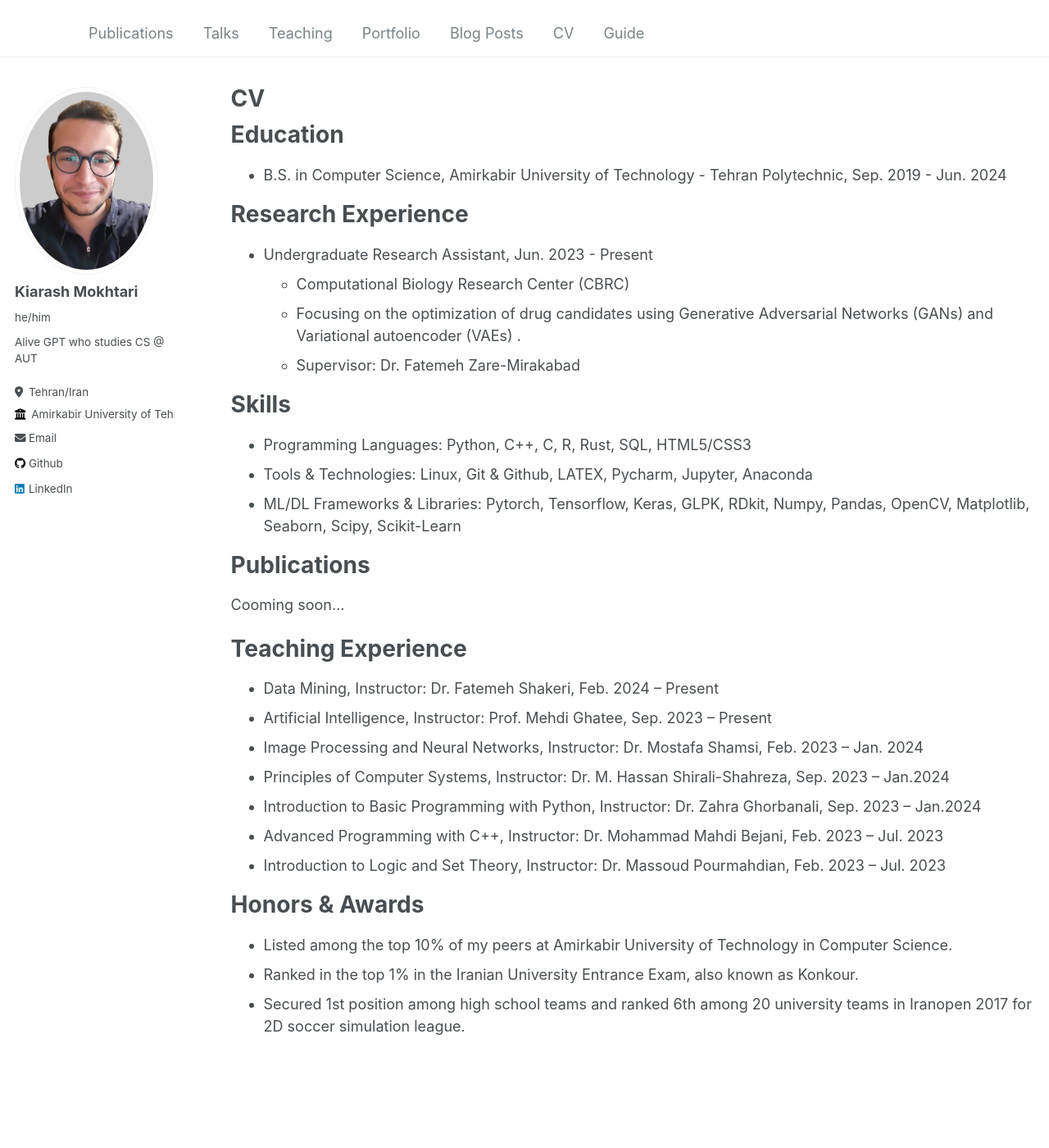
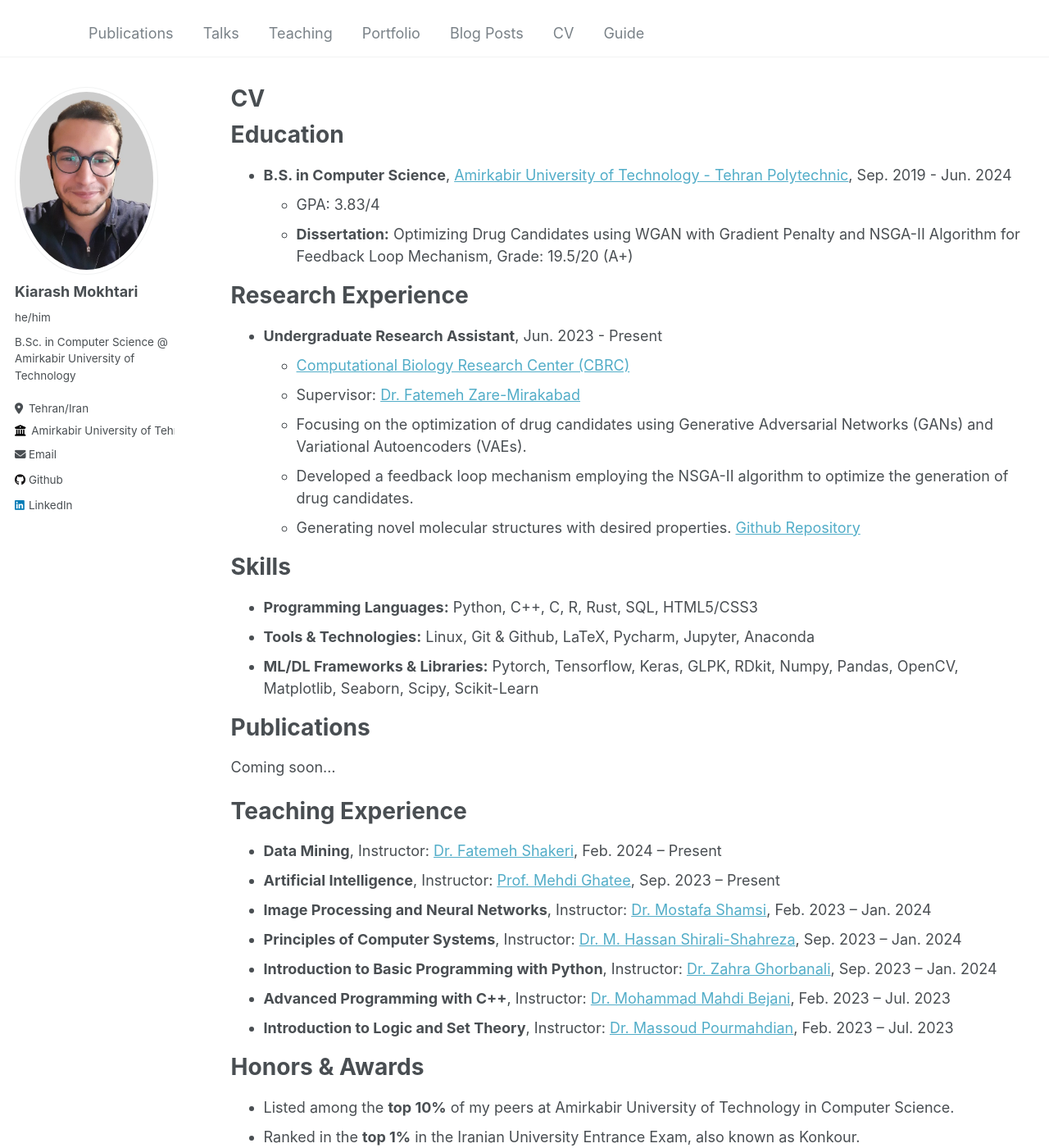
Before and after one commit to Kiarashmo/Kiarashmo.github.io, a Jekyll site: the page built from _pages/cv.md, in a window 1280 px wide and 1400 px high. Shown: the whole window at 82% size. Built offline with Jekyll 4.4.1, drawn with Linux system fonts in a browser that asks for light colours; some of the changed text lies outside the part shown.

Commit message:
updated the cv section

```diff
--- a/_config.yml
+++ b/_config.yml
@@ -24,7 +24,7 @@ author:
   avatar           : "kiarashProfile.jpg"
   name             : "Kiarash Mokhtari"
   pronouns         : "he/him"
-  bio              : "Alive GPT who studies CS @ AUT"
+  bio              : "B.Sc. in Computer Science @ Amirkabir University of Technology"
   location         : "Tehran/Iran"
   employer         : "Amirkabir University of Tehran (Tehran Polytechnic)"
   uri              : # URL
--- a/_pages/cv.md
+++ b/_pages/cv.md
@@ -9,40 +9,43 @@ redirect_from:
 
 {% include base_path %}
 
-Education
-======
-* B.S. in Computer Science, Amirkabir University of Technology - Tehran Polytechnic, Sep. 2019 - Jun. 2024
+# Education
 
-Research Experience
-======
-* Undergraduate Research Assistant, Jun. 2023 - Present
-  * Computational Biology Research Center (CBRC)
-  * Focusing on the optimization of drug candidates using Generative Adversarial Networks (GANs) and Variational autoencoder (VAEs) .
-  * Supervisor: Dr. Fatemeh Zare-Mirakabad
+* **B.S. in Computer Science**, [Amirkabir University of Technology - Tehran Polytechnic](https://aut.ac.ir/en), Sep. 2019 - Jun. 2024
+  * GPA: 3.83/4
+  * **Dissertation:** Optimizing Drug Candidates using WGAN with Gradient Penalty and NSGA-II Algorithm for Feedback Loop Mechanism, Grade: 19.5/20 (A+)
 
-Skills
-======
-* Programming Languages: Python, C++, C, R, Rust, SQL, HTML5/CSS3
-* Tools & Technologies: Linux, Git & Github, LATEX, Pycharm, Jupyter, Anaconda
-* ML/DL Frameworks & Libraries: Pytorch, Tensorflow, Keras, GLPK, RDkit, Numpy, Pandas, OpenCV, Matplotlib,
-Seaborn, Scipy, Scikit-Learn
+# Research Experience
 
-Publications
-======
-  Cooming soon...
+* **Undergraduate Research Assistant**, Jun. 2023 - Present
+  * [Computational Biology Research Center (CBRC)](http://bioinformatics.aut.ac.ir/)
+  * Supervisor: [Dr. Fatemeh Zare-Mirakabad](https://scholar.google.com/citations?user=0rwrLKkAAAAJ)
+  * Focusing on the optimization of drug candidates using Generative Adversarial Networks (GANs) and Variational Autoencoders (VAEs).
+  * Developed a feedback loop mechanism employing the NSGA-II algorithm to optimize the generation of drug candidates.
+  * Generating novel molecular structures with desired properties. [Github Repository](https://github.com/Kiarashmo/WGAN-for-Drug-Design)
 
-Teaching Experience
-======
-* Data Mining, Instructor: Dr. Fatemeh Shakeri, Feb. 2024 – Present
-* Artificial Intelligence, Instructor: Prof. Mehdi Ghatee, Sep. 2023 – Present
-* Image Processing and Neural Networks, Instructor: Dr. Mostafa Shamsi, Feb. 2023 – Jan. 2024
-* Principles of Computer Systems, Instructor: Dr. M. Hassan Shirali-Shahreza, Sep. 2023 – Jan.2024
-* Introduction to Basic Programming with Python, Instructor: Dr. Zahra Ghorbanali, Sep. 2023 – Jan.2024
-* Advanced Programming with C++, Instructor: Dr. Mohammad Mahdi Bejani, Feb. 2023 – Jul. 2023
-* Introduction to Logic and Set Theory, Instructor: Dr. Massoud Pourmahdian, Feb. 2023 – Jul. 2023
+# Skills
 
-Honors & Awards
-======
-* Listed among the top 10% of my peers at Amirkabir University of Technology in Computer Science.
-* Ranked in the top 1% in the Iranian University Entrance Exam, also known as Konkour.
-* Secured 1st position among high school teams and ranked 6th among 20 university teams in Iranopen 2017 for 2D soccer simulation league.
+* **Programming Languages:** Python, C++, C, R, Rust, SQL, HTML5/CSS3
+* **Tools & Technologies:** Linux, Git & Github, LaTeX, Pycharm, Jupyter, Anaconda
+* **ML/DL Frameworks & Libraries:** Pytorch, Tensorflow, Keras, GLPK, RDkit, Numpy, Pandas, OpenCV, Matplotlib, Seaborn, Scipy, Scikit-Learn
+
+# Publications
+
+Coming soon...
+
+# Teaching Experience
+
+* **Data Mining**, Instructor: [Dr. Fatemeh Shakeri](https://scholar.google.com/citations?user=35zq7c4AAAAJ), Feb. 2024 – Present
+* **Artificial Intelligence**, Instructor: [Prof. Mehdi Ghatee](https://scholar.google.com/citations?user=b7lfEJwAAAAJ), Sep. 2023 – Present
+* **Image Processing and Neural Networks**, Instructor: [Dr. Mostafa Shamsi](https://scholar.google.com/citations?user=5zZa0ekAAAAJ), Feb. 2023 – Jan. 2024
+* **Principles of Computer Systems**, Instructor: [Dr. M. Hassan Shirali-Shahreza](https://scholar.google.com/citations?user=8utzDMAAAAAJ&hl=en), Sep. 2023 – Jan. 2024
+* **Introduction to Basic Programming with Python**, Instructor: [Dr. Zahra Ghorbanali](https://www.researchgate.net/profile/Zahra-Ghorbanali-2), Sep. 2023 – Jan. 2024
+* **Advanced Programming with C++**, Instructor: [Dr. Mohammad Mahdi Bejani](https://scholar.google.com/citations?user=zCpmwYIAAAAJ), Feb. 2023 – Jul. 2023
+* **Introduction to Logic and Set Theory**, Instructor: [Dr. Massoud Pourmahdian](https://scholar.google.com/citations?user=TWUpAbUAAAAJ), Feb. 2023 – Jul. 2023
+
+# Honors & Awards
+
+* Listed among the **top 10%** of my peers at Amirkabir University of Technology in Computer Science.
+* Ranked in the **top 1%** in the Iranian University Entrance Exam, also known as Konkour.
+* Secured **1st position** among high school teams and ranked **6th** among 20 university teams in **Iranopen 2017** for 2D soccer simulation league.
```
